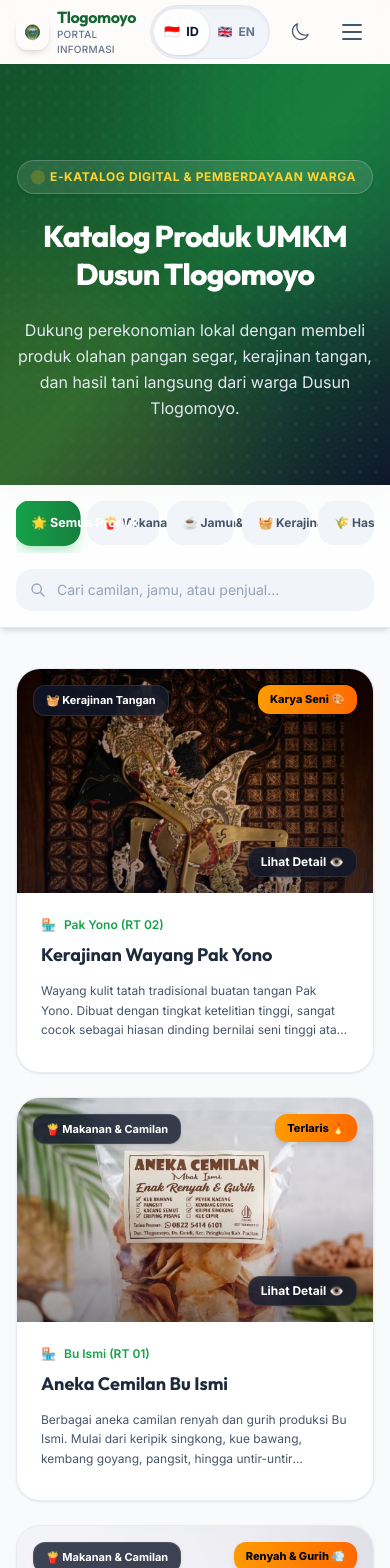
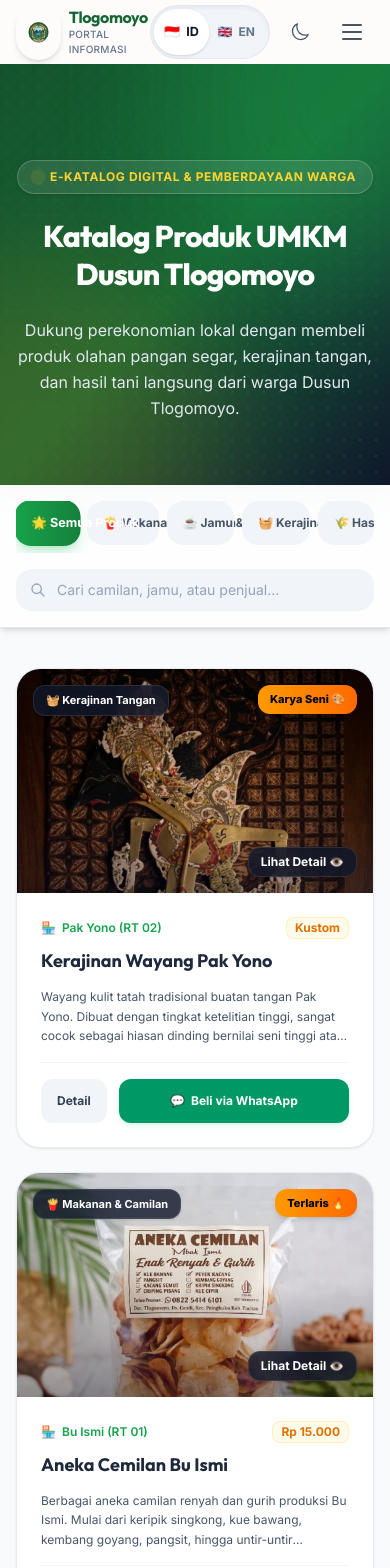
Before and after one commit to Jamesmarvins/portal-dusun-tlogomulyo, a Next.js app: page /umkm in a window 390 px wide. Shown: the top 1568 px of the page. Built offline with nearby package versions, Linux system fonts and the light colour scheme.

Commit message:
feat: increase logo size, remove email contact, update phone to +62 852-5930-0843, and improve UMKM detail view and translations

```diff
--- a/app/umkm/page.js
+++ b/app/umkm/page.js
@@ -254,9 +254,14 @@ export default function UmkmPage() {
                 {/* Content */}
                 <div className="p-6 flex-1 flex flex-col justify-between">
                   <div>
-                    <div className="flex items-center gap-2 text-xs text-primary-600 dark:text-primary-400 font-semibold mb-2">
-                      <span>🏪</span>
-                      <span className="truncate">{product.seller}</span>
+                    <div className="flex items-center justify-between text-xs font-semibold mb-2">
+                      <div className="flex items-center gap-1.5 text-primary-600 dark:text-primary-400">
+                        <span>🏪</span>
+                        <span className="truncate max-w-[140px]">{product.seller}</span>
+                      </div>
+                      <span className="text-amber-600 dark:text-amber-400 font-bold bg-amber-50 dark:bg-amber-950/30 px-2 py-0.5 rounded-lg border border-amber-200/50 dark:border-amber-900/30">
+                        {product.id === "wayang-yono" ? (language === "en" ? "Custom" : "Kustom") : `Rp ${product.price.toLocaleString("id-ID")}`}
+                      </span>
                     </div>
                     <h3
                       onClick={() => setSelectedProduct(product)}
@@ -264,9 +269,26 @@ export default function UmkmPage() {
                     >
                       {t?.umkmProducts?.[product.id]?.name || product.name}
                     </h3>
-                    <p className="text-slate-600 dark:text-slate-300 text-xs sm:text-sm leading-relaxed mb-2 line-clamp-3">
+                    <p className="text-slate-600 dark:text-slate-300 text-xs sm:text-sm leading-relaxed mb-4 line-clamp-3">
                       {t?.umkmProducts?.[product.id]?.desc || product.desc}
                     </p>
+                  </div>
+                  <div className="pt-4 border-t border-slate-100 dark:border-slate-800 flex items-center justify-between gap-3">
+                    <button
+                      onClick={() => setSelectedProduct(product)}
+                      className="px-4 py-2 bg-slate-100 dark:bg-slate-800 text-slate-700 dark:text-slate-300 rounded-xl text-xs font-bold hover:bg-slate-200 dark:hover:bg-slate-700 transition-colors cursor-pointer"
+                    >
+                      {language === "en" ? "Details" : "Detail"}
+                    </button>
+                    <a
+                      href={`https://wa.me/${product.phone}?text=${encodeURIComponent(`Halo, saya tertarik dengan produk ${product.name} yang dijual oleh ${product.seller}. Apakah masih tersedia?`)}`}
+                      target="_blank"
+                      rel="noopener noreferrer"
+                      className="flex-1 py-2 bg-emerald-600 hover:bg-emerald-700 text-white rounded-xl text-xs font-bold flex items-center justify-center gap-1.5 transition-colors cursor-pointer shadow-md shadow-emerald-500/10"
+                    >
+                      <span>💬</span>
+                      <span>{t?.umkm?.orderBtn || "Pesan"}</span>
+                    </a>
                   </div>
                 </div>
               </div>
@@ -307,17 +329,45 @@ export default function UmkmPage() {
               <h2 className="font-heading text-2xl sm:text-3xl font-extrabold text-slate-900 dark:text-white mb-4">
                 {t?.umkmProducts?.[selectedProduct.id]?.name || selectedProduct.name}
               </h2>
-              <p className="text-slate-600 dark:text-slate-300 text-sm sm:text-base leading-relaxed mb-8 text-justify">
+              <p className="text-slate-600 dark:text-slate-300 text-sm sm:text-base leading-relaxed mb-6 text-justify">
                 {t?.umkmProducts?.[selectedProduct.id]?.desc || selectedProduct.desc}
               </p>
 
-              <div className="flex items-center justify-end border-t border-slate-100 dark:border-slate-800 pt-6">
+              <div className="bg-slate-50 dark:bg-slate-800/50 border border-slate-100 dark:border-slate-800/80 rounded-2xl p-4 mb-6 flex flex-col sm:flex-row sm:items-center sm:justify-between gap-4">
+                <div>
+                  <p className="text-xs text-slate-500 dark:text-slate-400 font-semibold uppercase tracking-wider mb-0.5">
+                    {language === "en" ? "Price Estimation" : "Estimasi Harga"}
+                  </p>
+                  <p className="text-lg sm:text-xl font-extrabold text-primary-600 dark:text-primary-400">
+                    {selectedProduct.priceLabel}
+                  </p>
+                </div>
+                <div className="text-left sm:text-right">
+                  <p className="text-xs text-slate-500 dark:text-slate-400 font-semibold uppercase tracking-wider mb-0.5">
+                    {language === "en" ? "Producer / Seller" : "Produsen / Penjual"}
+                  </p>
+                  <p className="text-sm font-bold text-slate-800 dark:text-slate-200">
+                    {selectedProduct.seller}
+                  </p>
+                </div>
+              </div>
+
+              <div className="flex flex-col sm:flex-row items-center justify-between gap-4 border-t border-slate-100 dark:border-slate-800 pt-6">
                 <button
                   onClick={() => setSelectedProduct(null)}
-                  className="w-full sm:w-auto px-8 py-3.5 bg-slate-100 dark:bg-slate-800 hover:bg-slate-200 dark:hover:bg-slate-700 text-slate-700 dark:text-slate-300 font-bold rounded-2xl transition-colors cursor-pointer"
+                  className="w-full sm:w-auto px-8 py-3.5 bg-slate-100 dark:bg-slate-800 hover:bg-slate-200 dark:hover:bg-slate-700 text-slate-700 dark:text-slate-300 font-bold rounded-2xl transition-colors cursor-pointer text-center"
                 >
                   {t?.umkm?.backBtn || "Kembali"}
                 </button>
+                <a
+                  href={`https://wa.me/${selectedProduct.phone}?text=${encodeURIComponent(`Halo, saya tertarik dengan produk ${selectedProduct.name} yang Anda tawarkan di E-Katalog. Bagaimana cara pemesanannya?`)}`}
+                  target="_blank"
+                  rel="noopener noreferrer"
+                  className="w-full sm:flex-1 py-3.5 bg-emerald-600 hover:bg-emerald-700 text-white font-bold rounded-2xl flex items-center justify-center gap-2.5 transition-colors shadow-lg shadow-emerald-500/20 text-center cursor-pointer text-sm"
+                >
+                  <span className="text-lg">💬</span>
+                  <span>{t?.umkm?.orderDirectBtn || "Pesan Langsung via WhatsApp"}</span>
+                </a>
               </div>
             </div>
           </div>
--- a/components/Footer.js
+++ b/components/Footer.js
@@ -21,11 +21,11 @@ export default function Footer() {
           {/* Column 1: About */}
           <div className="sm:col-span-2 lg:col-span-1">
             <div className="flex items-center gap-3 mb-4">
-              <div className="w-10 h-10 rounded-xl overflow-hidden flex items-center justify-center shadow-lg">
+              <div className="w-14 h-14 sm:w-16 sm:h-16 rounded-full overflow-hidden flex items-center justify-center shadow-lg">
                 <img
                   src="/images/logo.png"
                   alt="Logo Tlogomoyo"
-                  className="w-full h-full object-cover"
+                  className="w-full h-full object-contain"
                 />
               </div>
               <div>
@@ -96,15 +96,9 @@ export default function Footer() {
               </li>
               <li className="flex items-center gap-3 text-sm">
                 <svg className="w-4 h-4 text-primary-400 shrink-0" fill="none" stroke="currentColor" viewBox="0 0 24 24" strokeWidth={2}>
-                  <path strokeLinecap="round" strokeLinejoin="round" d="M21.75 6.75v10.5a2.25 2.25 0 0 1-2.25 2.25h-15a2.25 2.25 0 0 1-2.25-2.25V6.75m19.5 0A2.25 2.25 0 0 0 19.5 4.5h-15a2.25 2.25 0 0 0-2.25 2.25m19.5 0v.243a2.25 2.25 0 0 1-1.07 1.916l-7.5 4.615a2.25 2.25 0 0 1-2.36 0L3.32 8.91a2.25 2.25 0 0 1-1.07-1.916V6.75" />
-                </svg>
-                <span className="text-slate-400">dusun.tlogomoyo@desa.id</span>
-              </li>
-              <li className="flex items-center gap-3 text-sm">
-                <svg className="w-4 h-4 text-primary-400 shrink-0" fill="none" stroke="currentColor" viewBox="0 0 24 24" strokeWidth={2}>
                   <path strokeLinecap="round" strokeLinejoin="round" d="M2.25 6.75c0 8.284 6.716 15 15 15h2.25a2.25 2.25 0 0 0 2.25-2.25v-1.372c0-.516-.351-.966-.852-1.091l-4.423-1.106c-.44-.11-.902.055-1.173.417l-.97 1.293c-.282.376-.769.542-1.21.38a12.035 12.035 0 0 1-7.143-7.143c-.162-.441.004-.928.38-1.21l1.293-.97c.363-.271.527-.734.417-1.173L6.963 3.102a1.125 1.125 0 0 0-1.091-.852H4.5A2.25 2.25 0 0 0 2.25 4.5v2.25Z" />
                 </svg>
-                <span className="text-slate-400">+62 812-XXXX-XXXX</span>
+                <a href="tel:+6285259300843" className="text-slate-400 hover:text-primary-400 transition-colors">+62 852-5930-0843</a>
               </li>
             </ul>
           </div>
--- a/components/Navbar.js
+++ b/components/Navbar.js
@@ -51,11 +51,11 @@ export default function Navbar() {
             aria-label="Beranda Portal Informasi Tlogomoyo"
           >
             {/* Logo Image */}
-            <div className="relative w-9 h-9 sm:w-10 sm:h-10 rounded-xl overflow-hidden flex items-center justify-center shadow-md group-hover:shadow-lg transition-all duration-300 group-hover:scale-105">
+            <div className="relative w-14 h-14 sm:w-16 sm:h-16 rounded-full overflow-hidden flex items-center justify-center shadow-md group-hover:shadow-lg transition-all duration-300 group-hover:scale-105">
               <img
                 src="/images/logo.png"
                 alt="Logo Tlogomoyo"
-                className="w-full h-full object-cover"
+                className="w-full h-full object-contain"
               />
             </div>
             <div className="flex flex-col">
--- a/components/QuickContact.js
+++ b/components/QuickContact.js
@@ -5,7 +5,7 @@ import React, { useState } from "react";
 export default function QuickContact() {
   const [isOpen, setIsOpen] = useState(false);
 
-  const kadusWa = "6281234567890";
+  const kadusWa = "6285259300843";
   const kknWa = "6289876543210";
 
   const handleWaClick = (number, topic) => {
--- a/data/translations.js
+++ b/data/translations.js
@@ -245,12 +245,13 @@ export const translations = {
       ctaBtn: "Kunjungi Katalog UMKM",
     },
     umkmProducts: {
-      "keripik-singkong": { name: "Keripik Singkong Renyah Bu Siti", badge: "Terlaris 🔥", desc: "Keripik singkong pilihan dari hasil panen kebun Tlogomoyo diiris tipis dan digoreng renyah dengan bumbu bawang putih alami. Bebas pengawet dan renyah tahan lama." },
-      "gula-aren": { name: "Gula Aren Asli Mbah Kromo", badge: "100% Organik 🌱", desc: "Diolah secara tradisional menggunakan tungku kayu bakar dari nira aren murni pegunungan Tlogomoyo. Aroma harum khas, manis legit, cocok untuk kopi dan jajanan pasar." },
-      "jamu-empon": { name: "Jamu Empon-Empon Instan", badge: "Pilihan Sehat 💪", desc: "Serbuk minuman herbal siap seduh berkhasiat tinggi. Terbuat dari rimpang jahe merah, temulawak, kunyit, dan serai organik yang ditanam di pekarangan warga dusun." },
-      "besek-bambu": { name: "Besek Anyaman Bambu Alami", badge: "Eco-Friendly ♻️", desc: "Anyaman bambu halus dan presisi dikerjakan dengan tangan terampil. Sangat cocok untuk wadah hantaran ramah lingkungan, suvenir acara, atau penyimpanan bumbu dapur." },
-      "tiwul-instan": { name: "Tiwul Instan Cap Gunung Sewu", badge: "Khas Pacitan 🏖️", desc: "Makanan pokok alternatif rendah glikemik berbahan dasar gaplek singkong berkualitas tinggi. Dikemas higienis, sangat mudah dimasak hanya dalam 10 menit." },
-      "madu-hutan": { name: "Madu Hutan Liar Gunung Sewu", badge: "Panen Liar 🐝", desc: "Madu murni yang dipanen langsung dari sarang lebah liar di perbukitan hutan Tlogomoyo. Kaya antioksidan alami dan enzim baik untuk stamina tubuh." },
+      "wayang-yono": { name: "Kerajinan Wayang Pak Yono", badge: "Karya Seni 🎨", desc: "Wayang kulit tatah tradisional buatan tangan Pak Yono. Dibuat dengan tingkat ketelitian tinggi, sangat cocok sebagai hiasan dinding bernilai seni tinggi atau koleksi." },
+      "cemilan-ismi": { name: "Aneka Cemilan Bu Ismi", badge: "Terlaris 🔥", desc: "Berbagai aneka camilan renyah dan gurih produksi Bu Ismi. Mulai dari keripik singkong, kue bawang, kembang goyang, pangsit, hingga untir-untir tradisional." },
+      "bawang-yani": { name: "Bawang Goreng Bu Yani", badge: "Renyah & Gurih 💨", desc: "Bawang goreng gurih renyah tanpa pengawet buatan Bu Yani. Menggunakan bawang merah pilihan hasil bumi Tlogomoyo, digoreng kering dan dikemas praktis." },
+      "tempe-yanti": { name: "Tempe Daun Bu Yanti", badge: "Tradisional 🍃", desc: "Tempe tradisional bungkus daun jati/pisang segar buatan Bu Yanti. Dibuat dengan kedelai pilihan dan ragi alami, memiliki rasa khas gurih yang lezat saat digoreng." },
+      "kerupuk-suharmi": { name: "Kerupuk Kering Bu Suharmi", badge: "Ekstra Mekar ✨", desc: "Kerupuk renyah mentah siap goreng produksi Bu Suharmi. Dikeringkan alami di bawah sinar matahari dusun, menghasilkan kerupuk mekar sempurna saat digoreng." },
+      "sale-suharmi": { name: "Sale Pisang Goreng Bu Suharmi", badge: "Khas Pacitan 🍌", desc: "Sale pisang goreng manis legit berbahan dasar pisang matang pohon pekarangan Tlogomoyo. Digoreng tipis dengan balutan tepung renyah khas racikan Bu Suharmi." },
+      "roti-maya": { name: "Roti Manis Bu Maya", badge: "Segar dari Oven 🍞", desc: "Aneka roti manis dan roti isi buatan dapur roti Bu Maya. Selalu segar setiap hari, teksturnya lembut dengan berbagai varian isian tradisional yang nikmat." },
     },
     heroCard: {
       province: "Jawa Timur",
@@ -694,12 +695,13 @@ export const translations = {
       ctaBtn: "Visit MSME Catalog",
     },
     umkmProducts: {
-      "keripik-singkong": { name: "Mrs. Siti's Crispy Cassava Chips", badge: "Best Seller 🔥", desc: "Selected cassava from Tlogomoyo gardens thinly sliced and fried crispy with garlic seasoning. Preservative-free with long-lasting crunch." },
-      "gula-aren": { name: "Grandpa Kromo's Pure Palm Sugar", badge: "100% Organic 🌱", desc: "Processed traditionally using wood-fired stoves from pure palm sap in Tlogomoyo mountains. Distinctive sweet aroma, perfect for coffee and traditional pastries." },
-      "jamu-empon": { name: "Instant Herbal Spice Powder Drink", badge: "Healthy Choice 💪", desc: "Ready-to-brew high-efficacy herbal powder drink. Crafted from organic red ginger, curcuma, turmeric, and lemongrass harvested from resident backyards." },
-      "besek-bambu": { name: "Natural Woven Bamboo Baskets", badge: "Eco-Friendly ♻️", desc: "Fine and precision woven bamboo crafted by skilled hands. Ideal for eco-friendly gift containers, event souvenirs, or kitchen spice storage." },
-      "tiwul-instan": { name: "Gunung Sewu Instant Tiwul Cassava Rice", badge: "Pacitan Specialty 🏖️", desc: "Low-glycemic staple food alternative made from high-quality dried cassava. Hygienically packed, very easy to cook in just 10 minutes." },
-      "madu-hutan": { name: "Gunung Sewu Wild Forest Honey", badge: "Wild Harvest 🐝", desc: "Pure honey harvested directly from wild beehives in Tlogomoyo forest hills. Rich in natural antioxidants and beneficial enzymes for stamina." },
+      "wayang-yono": { name: "Pak Yono's Wayang Puppets", badge: "Art Piece 🎨", desc: "Traditional hand-carved leather wayang puppets made by Pak Yono. Crafted with high precision, perfect for high-value artistic wall decoration or collectors." },
+      "cemilan-ismi": { name: "Bu Ismi's Snack Assortment", badge: "Best Seller 🔥", desc: "Various crispy and savory snacks produced by Bu Ismi. Ranging from cassava chips, onion cakes, kembang goyang, dumplings, to traditional untir-untir." },
+      "bawang-yani": { name: "Bu Yani's Fried Shallots", badge: "Crispy & Savory 💨", desc: "Crispy and savory fried shallots without artificial preservatives by Bu Yani. Made from selected shallots grown in Tlogomoyo, dry-fried and practically packed." },
+      "tempe-yanti": { name: "Bu Yanti's Leaf-Wrapped Tempeh", badge: "Traditional 🍃", desc: "Traditional fresh teak/banana leaf-wrapped tempeh made by Bu Yanti. Made from selected soybeans and natural yeast, with a distinct savory flavor when fried." },
+      "kerupuk-suharmi": { name: "Bu Suharmi's Dry Crackers", badge: "Extra Crispy ✨", desc: "Crispy raw crackers ready to fry produced by Bu Suharmi. Naturally dried under the hamlet sun, producing perfectly blooming crackers when fried." },
+      "sale-suharmi": { name: "Bu Suharmi's Fried Banana Sale", badge: "Pacitan Style 🍌", desc: "Sweet and chewy fried banana sale made from tree-ripened bananas from Tlogomoyo gardens. Deep-fried with a thin layer of crispy flour by Bu Suharmi." },
+      "roti-maya": { name: "Bu Maya's Sweet Breads", badge: "Fresh from Oven 🍞", desc: "Various sweet buns and stuffed breads made by Bu Maya's bakery kitchen. Freshly baked daily, with a soft texture and various delicious traditional fillings." },
     },
     heroCard: {
       province: "East Java",
```
